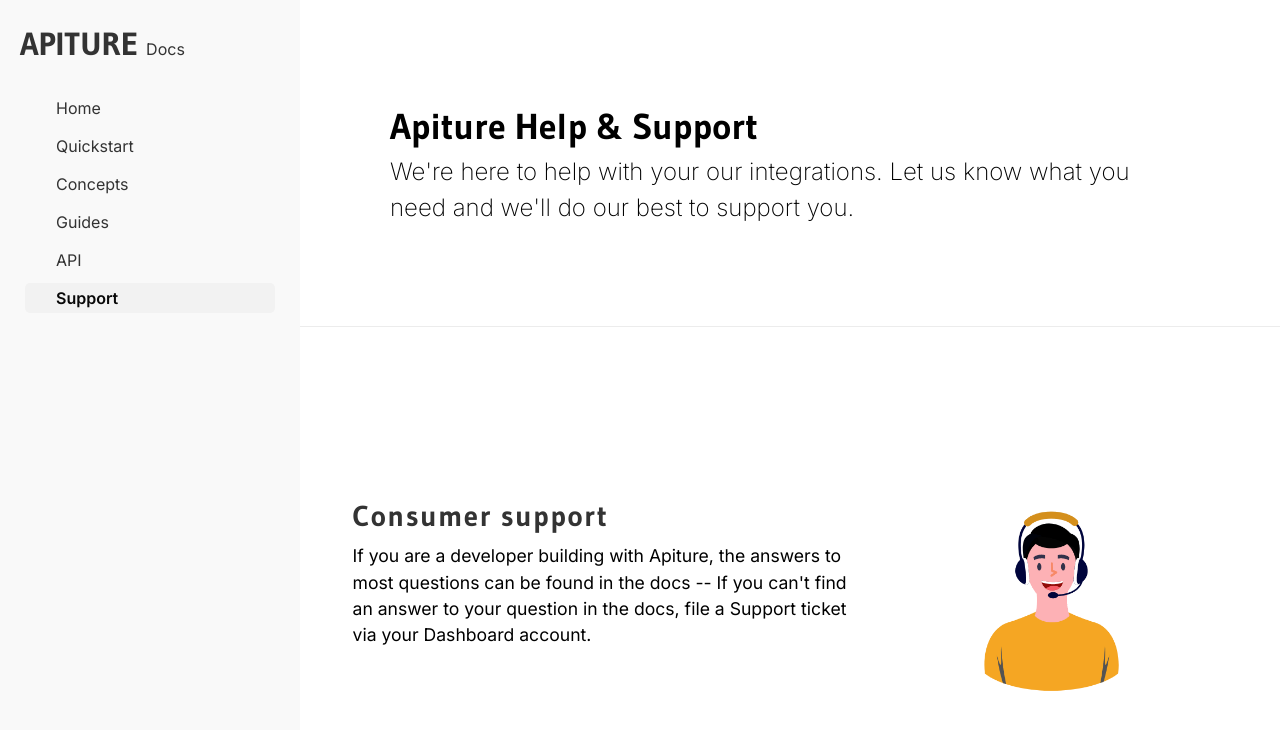
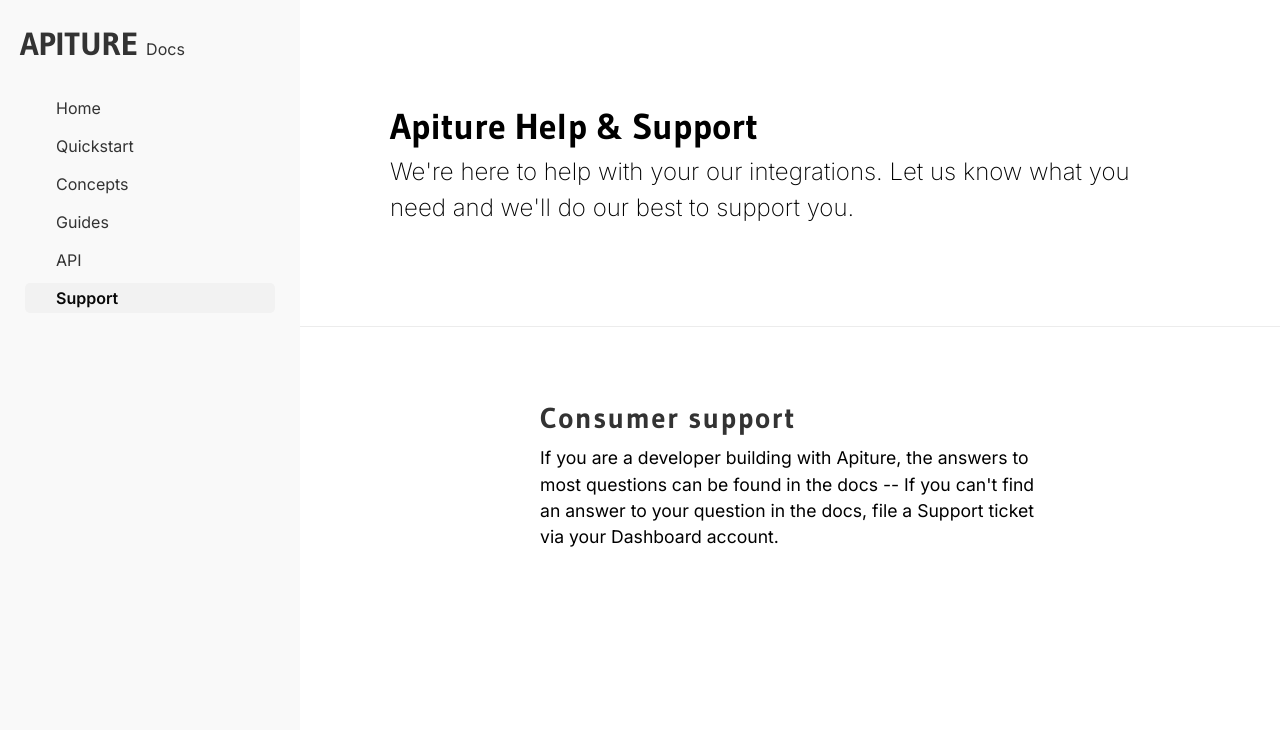
Before and after one commit to austincomer/dev-portal-mockup, a Vue app: page /support in a window 1280 px wide. Shown: the top 730 px of the page. Built offline with nearby package versions, Linux system fonts and the light colour scheme; some icons are missing.

Commit message:
Removed support gif
Removed support gif to see if that would remove the deployment error

```diff
--- a/src/views/SupportView.vue
+++ b/src/views/SupportView.vue
@@ -20,9 +20,9 @@
                     <p>If you are a developer building with Apiture, the answers to most questions can be found in the docs -- If you can't find an answer to your question in the docs, file a Support ticket via your Dashboard account.</p>
                 </div>
             </section>
-            <div class="graphic">
+            <!-- <div class="graphic">
                 <img id='support-gif' src="public/support.gif" alt="Help and support">
-            </div>
+            </div> -->
         </div>
 
     </div>
```
Also changed, not shown: public/support.gif (deleted).
